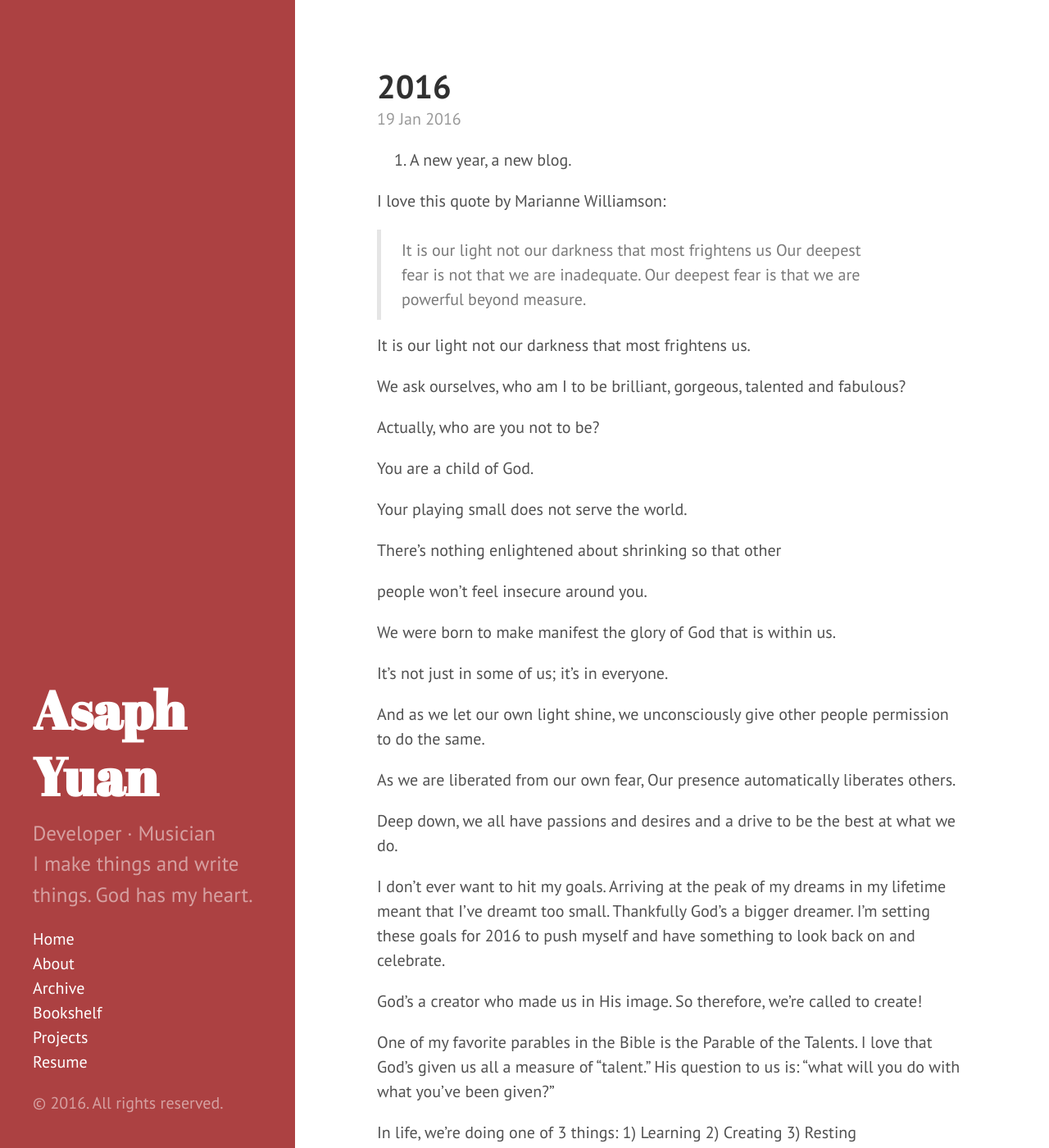
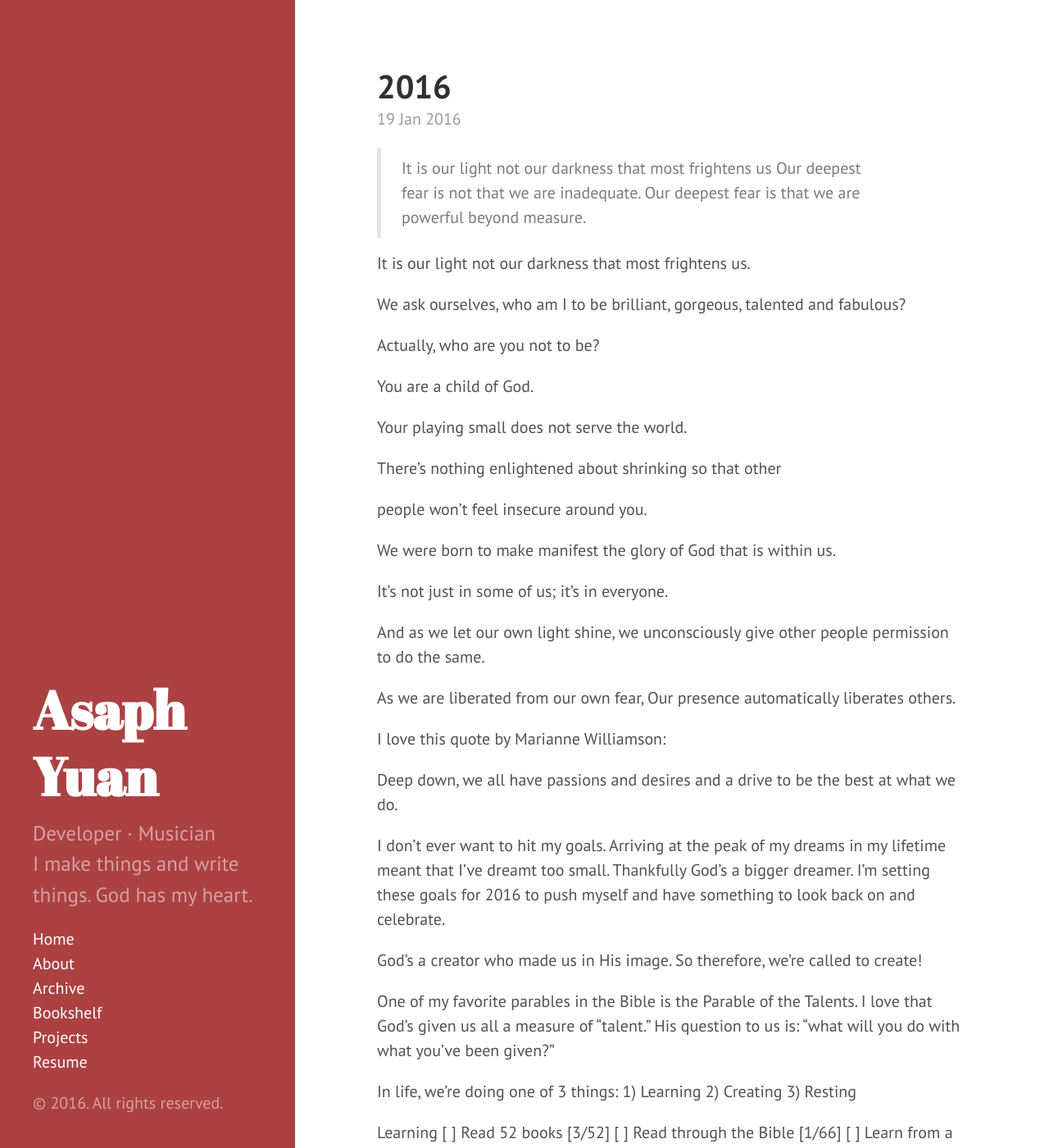
Before and after one commit to asaphy/asaphy.github.io, a Jekyll site: the page built from _posts/2016-1-19-2016.md, in a window 1280 px wide and 1400 px high. Shown: the whole window at 82% size. Built offline with Jekyll 4.4.1, drawn with Linux system fonts in a browser that asks for light colours.

Commit message:
added 1st blog post

```diff
--- a/_posts/2016-1-19-2016.md
+++ b/_posts/2016-1-19-2016.md
@@ -2,13 +2,9 @@
 layout: post
 title: 2016
 ---
-2016. A new year, a new blog.
-
-I love this quote by Marianne Williamson:
-
 
 >It is our light not our darkness that most frightens us  Our deepest fear is not that we are inadequate.
-Our deepest fear is that we are powerful beyond measure.
+>Our deepest fear is that we are powerful beyond measure.
 
 It is our light not our darkness that most frightens us.
 
```
Also changed, not shown: other parts of _posts/2016-1-19-2016.md (+3 -0 lines).
